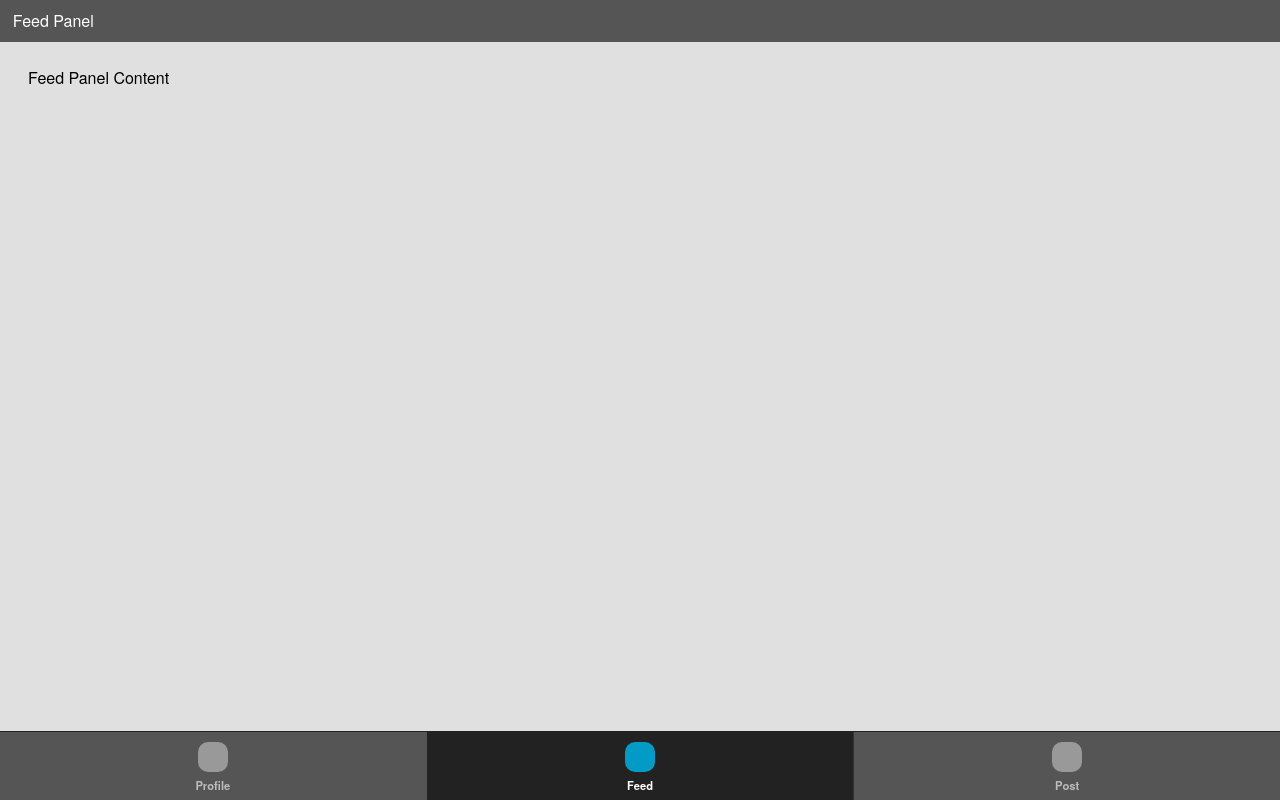
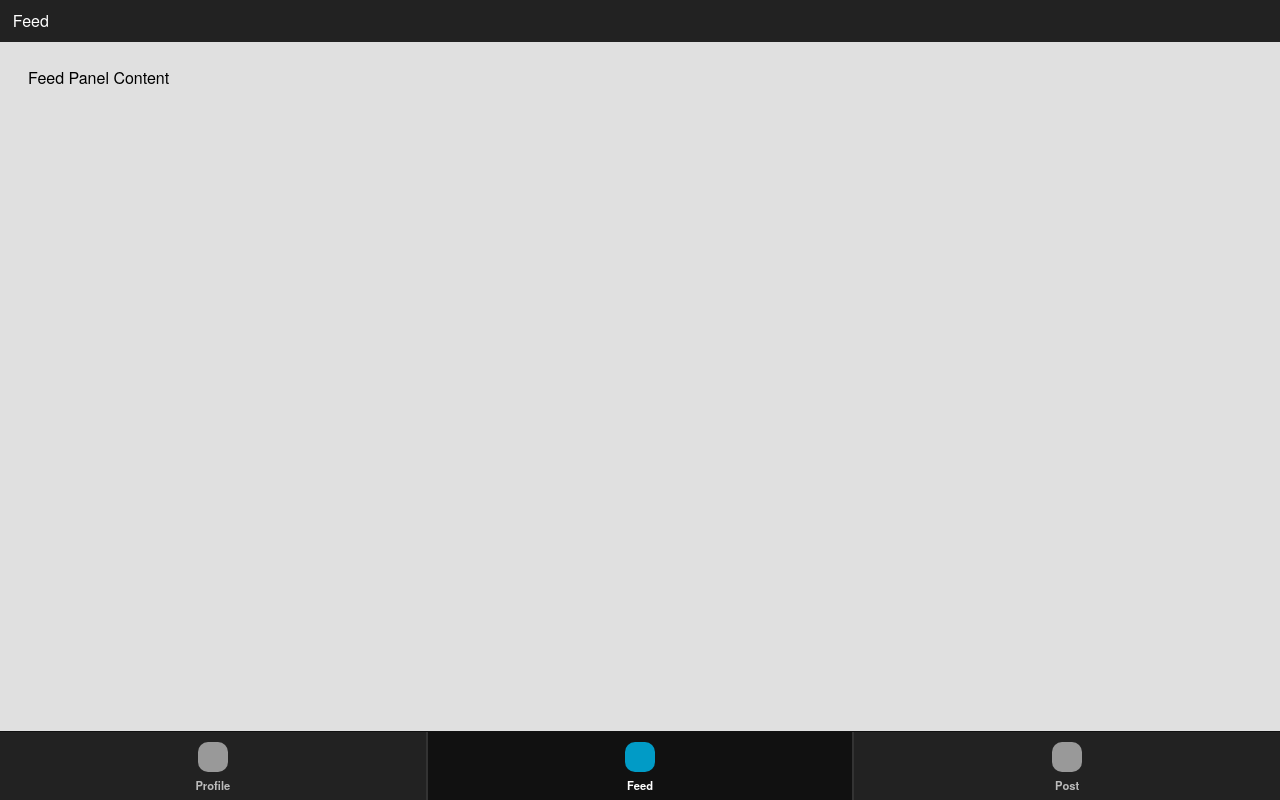
Before and after one commit to tborenst/linkshare, a website: page static/index.html in a window 1280 px wide. Drawn offline with Linux system fonts and the light colour scheme.

Commit message:
Darkening colors on tab and title bars and making more realistic panel titles

```diff
--- a/static/index.html
+++ b/static/index.html
@@ -45,7 +45,7 @@
             <div id="profile_panel" class="panel_wrapper">
                 <div class="top_bar clearfix">
                     <a href="#" class="back"><div class="chevron"></div></a>
-                    <h1>Profile Panel</h1>
+                    <h1>Your Profile</h1>
                 </div>
                 <div class="padded_content_wrapper">
                     <p>Profile Panel Content</p>
@@ -55,7 +55,7 @@
             <div id="feed_panel" class="panel_wrapper current">
                 <div class="top_bar clearfix">
                     <a href="#" class="back"><div class="chevron"></div></a>
-                    <h1>Feed Panel</h1>
+                    <h1>Feed</h1>
                 </div>
                 <div class="padded_content_wrapper">
                     <p>Feed Panel Content</p>
@@ -64,7 +64,7 @@
             <div id="post_panel" class="panel_wrapper">
                 <div class="top_bar clearfix">
                     <a href="#" class="back"><div class="chevron"></div></a>
-                    <h1>Post Panel</h1>
+                    <h1>New Post</h1>
                 </div>
                 <div class="padded_content_wrapper">
                     <p>Post Panel Content</p>
--- a/static/sass/main.scss
+++ b/static/sass/main.scss
@@ -49,8 +49,8 @@ a:link {
 /*---------- TAB BAR -------------------------------------------------------- */
 
 #tab_bar {
-    background: #555555;
-    border-top: 1px solid #222222;
+    background: #222222;
+    border-top: 1px solid #111111;
 
     position: fixed;
     bottom: 0;
@@ -88,7 +88,7 @@ a:link {
         text-align: center;
         text-decoration: none;
 
-        border-right: 1px solid #555555;
+        border-right: 1px solid #333333;
         border-left: 1px solid #333333;
     }
 
@@ -118,8 +118,7 @@ a:link {
 
     .tab_selected a {
         color: #ffffff;
-        border: none;
-        background: #222222; /* Old browsers */
+        background: #111111;
     }
 }
 
@@ -164,7 +163,7 @@ a:link {
     left: 0;
     right: 0;
 
-    background: #555555; /* Old browsers */
+    background: #222222;
     color: white;
 
     h1 {
```
Also changed, not shown: static/css/main.css.
